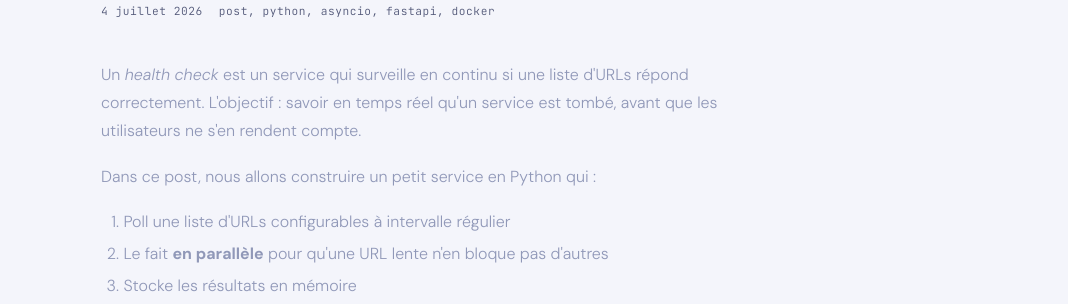
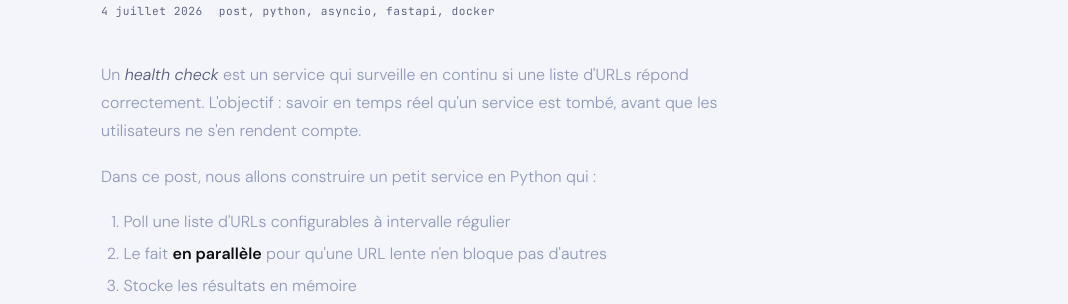
Before and after one commit to Dansnts/Website, an Eleventy site: page blog/posts/health-checker.md in a window 1280 px wide. Shown: the part 184-488 px from the top of the page, without its empty margins (211-1279 px from the left). Built offline with nearby package versions, Linux system fonts and the light colour scheme; Eleventy itself is replaced by a stand-in of ours; files that its build step writes are made by us from their sources; files whose address does not match are found by name.

Commit message:
style: make bold and italic text visible in blog prose

```diff
--- a/blog/_includes/base.njk
+++ b/blog/_includes/base.njk
@@ -25,6 +25,8 @@
     .prose li { margin-bottom: 0.3rem; line-height: 1.7; }
     .prose a { color: var(--accent); }
     .prose a:hover { opacity: 0.75; }
+    .prose strong { color: var(--text); font-weight: 600; }
+    .prose em { color: var(--subtle); font-style: italic; }
     .prose code {
       font-family: var(--mono);
       font-size: 0.82em;
```
Also changed, not shown: www/blog/index.html, www/blog/posts/cicd-github-actions/index.html, www/blog/posts/health-checker/index.html, www/blog/posts/kubernetes-homelab/index.html.
